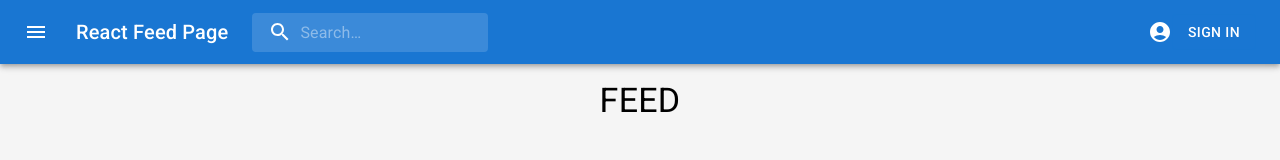
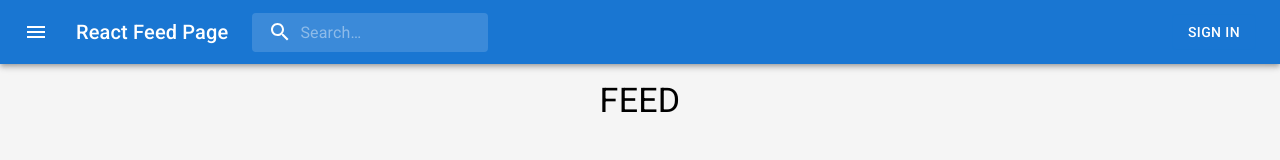
Before and after one commit to DevLukeHere/react-feed-app, a React (Create React App) app: page / in a window 1280 px wide. Shown: the top 160 px of the page. Built offline with nearby package versions, Linux system fonts and the light colour scheme; no server answers.

Commit message:
Update AppBar.js
Refactor code

```diff
--- a/src/components/AppBar.js
+++ b/src/components/AppBar.js
@@ -175,19 +175,6 @@ export default function PrimarySearchAppBar() {
           </Search>
           <Box sx={{ flexGrow: 1 }} />
           <Box sx={{ display: { xs: "none", md: "flex" } }}>
-            <IconButton
-              size="large"
-              edge="end"
-              aria-label="account of current user"
-              aria-controls={menuId}
-              aria-haspopup="true"
-              onClick={handleProfileMenuOpen}
-              color="inherit"
-            >
-              <AccountCircle />
-            </IconButton>
-          </Box>
-          <Box sx={{ display: { xs: "none", md: "flex" } }}>
             {user ? (
               <Button onClick={handleSignOut} sx={{ color: "#ffffff" }}>
                 Sign Out
```
